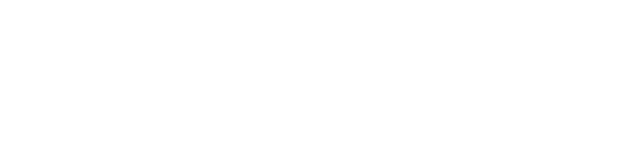
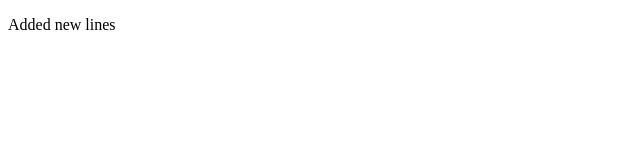
Before and after one commit to Madhavan301/gitHubTest, a plain HTML site: page www/index.html in a window 1280 px wide. Shown: the whole page, without its empty margins (0-640 px from the left). Drawn offline with Linux system fonts and the light colour scheme.

Commit message:
Added new line

```diff
--- a/www/index.html
+++ b/www/index.html
@@ -5,7 +5,7 @@
 </head>
 <body>
 <div>
-
+	<p>Added new lines</p>
 
 </div>
 </body>
```
